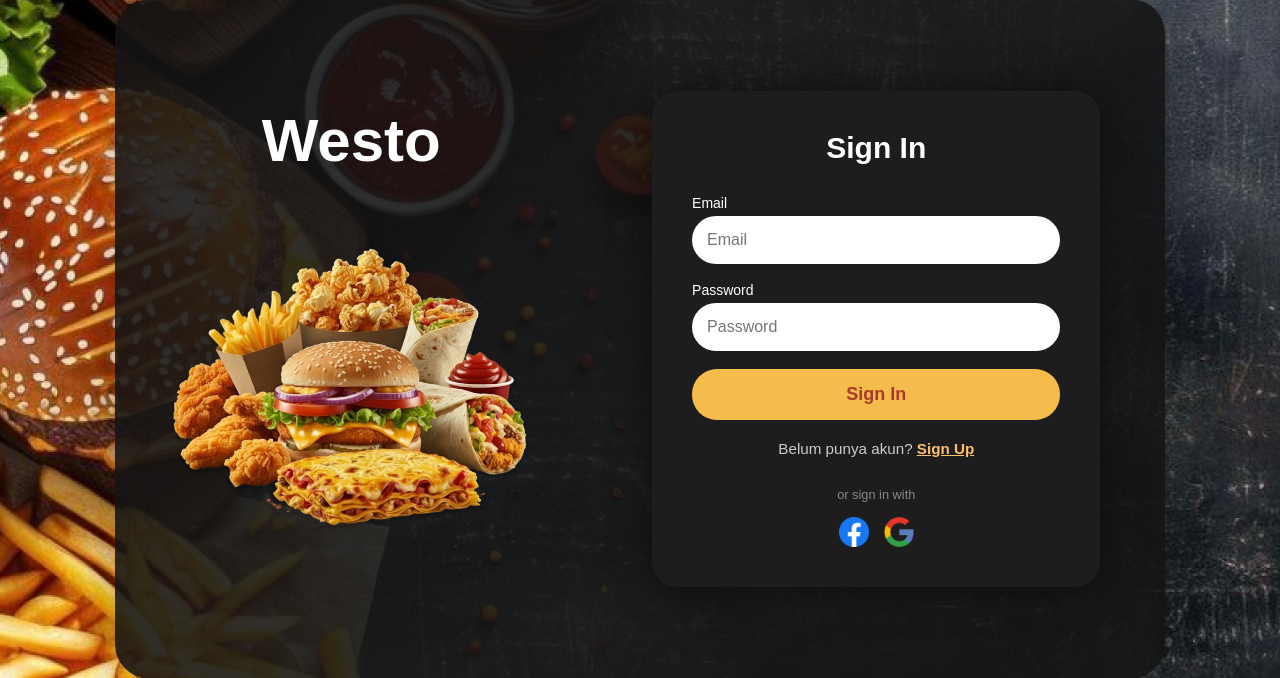
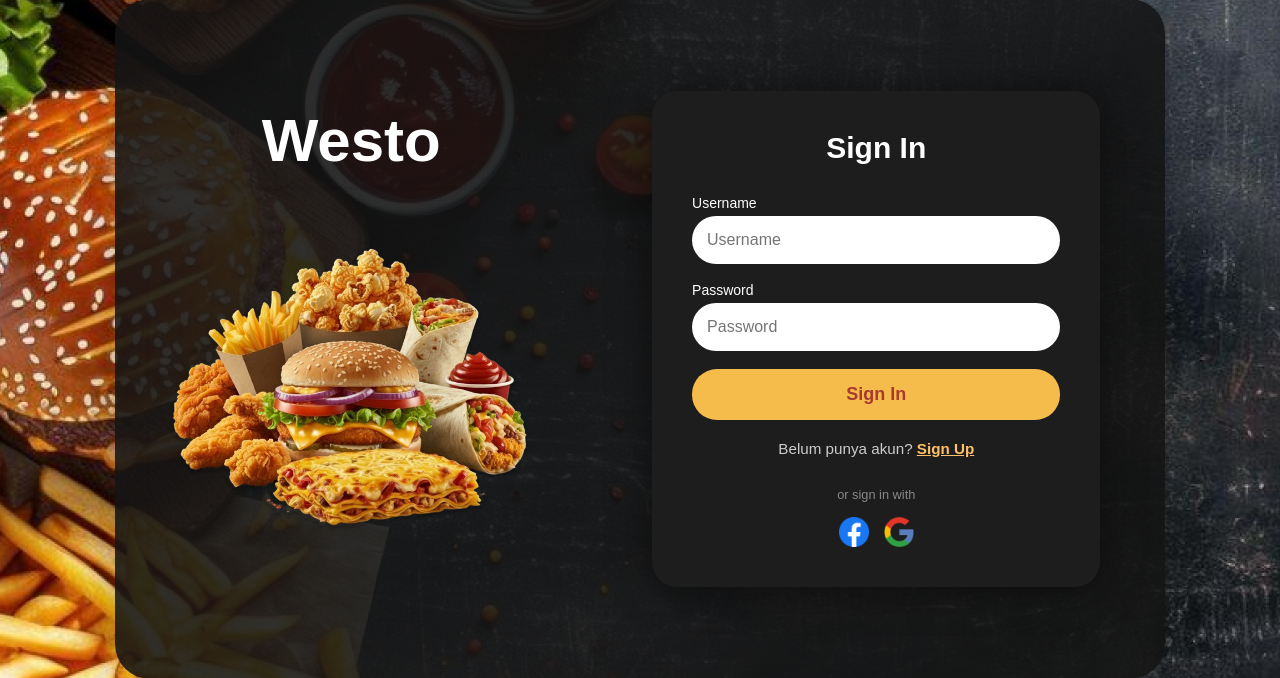
Before and after one commit to unidentifiedmeteor/TR_PW_Kel_8, a PHP site: page /login.php in a window 1280 px wide. Shown: the part 61-739 px from the top of the page. Run offline with PHP 8.4, Linux system fonts and the light colour scheme; a stand-in replaces the project's code that opens the database connection.

Commit message:
login.php udah veren edit

```diff
--- a/login.php
+++ b/login.php
@@ -1,8 +1,11 @@
 <?php
 session_start();
-require "koneksiDB.php";
 
-if ($_SERVER['REQUEST_METHOD'] == 'POST') {
+// koneksi
+require_once "koneksiDB.php";
+
+// kalau tombol login ditekan
+if ($_SERVER['REQUEST_METHOD'] === 'POST') {
 
     $username = $_POST["username"];
     $password = $_POST["password"];
@@ -10,36 +13,32 @@ if ($_SERVER['REQUEST_METHOD'] == 'POST') {
     $stmt = $conn->prepare("SELECT * FROM roles WHERE username = ? AND password = ?");
     $stmt->bind_param("ss", $username, $password);
     $stmt->execute();
-
     $result = $stmt->get_result();
 
     if ($result->num_rows > 0) {
 
         $user = $result->fetch_assoc();
 
-        // Simpan ke session
         $_SESSION["id"] = $user["id"];
         $_SESSION["username"] = $user["username"];
         $_SESSION["role"] = $user["role"];
 
-        // Redirect sesuai role
+        // redirect sesuai role
         if ($user["role"] == "admin") {
             header("Location: admin_home.php");
         }
         else if ($user["role"] == "kasir") {
-            header("Location: kasir_home.php");
+            header("Location: kasir/pages/kasir_home.php");
         }
         else {
             header("Location: user_home.php");
         }
         exit;
-
     } else {
-        $error = "Username atau password salah";
+        $error = "Username atau password salah!";
     }
 }
 ?>
-
 
 <!DOCTYPE html>
 <html lang="en">
@@ -63,17 +62,23 @@ if ($_SERVER['REQUEST_METHOD'] == 'POST') {
 
                 <h2 class="title">Sign In</h2>
 
+                <?php if (isset($error)) { ?>
+                    <p style="color:red; margin-bottom:10px;">
+                        <?php echo $error; ?>
+                    </p>
+                <?php } ?>
+
                 <form method="post">
-                    <label>Email</label>
-                    <input type="text" name="username" placeholder="Email" required>
+                    <label>Username</label>
+                    <input type="text" name="username" placeholder="Username" required>
 
                     <label>Password</label>
                     <input type="password" name="password" placeholder="Password" required>
 
                     <button type="submit" class="btn-login">Sign In</button>
 
-
-                    <p class="signup-prompt">Belum punya akun?
+                    <p class="signup-prompt">
+                        Belum punya akun?
                         <a href="signup.php" class="signup-link">Sign Up</a>
                     </p>
 
@@ -85,14 +90,9 @@ if ($_SERVER['REQUEST_METHOD'] == 'POST') {
 
                 </form>
 
-
             </div>
         </div>
-
-
     </div>
 </div>
-
-
 </body>
 </html>
```
